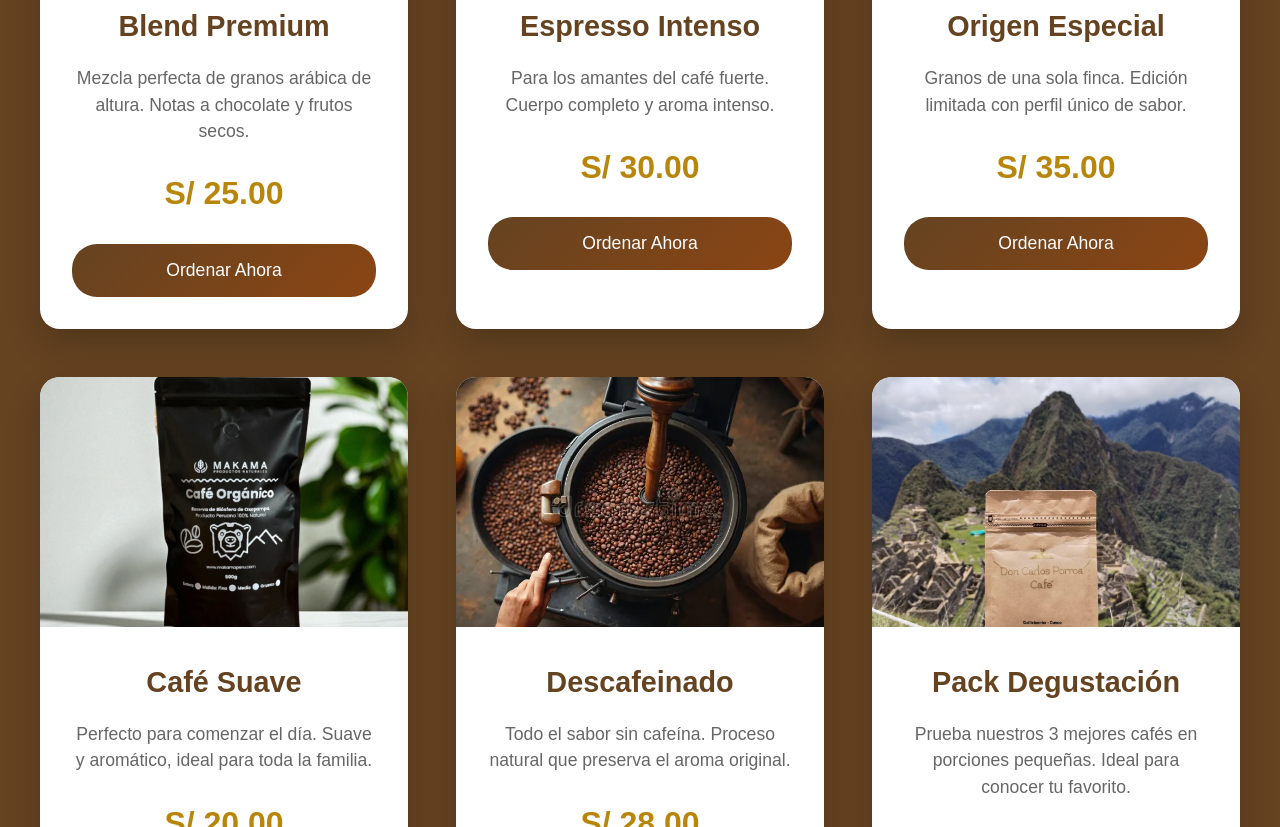
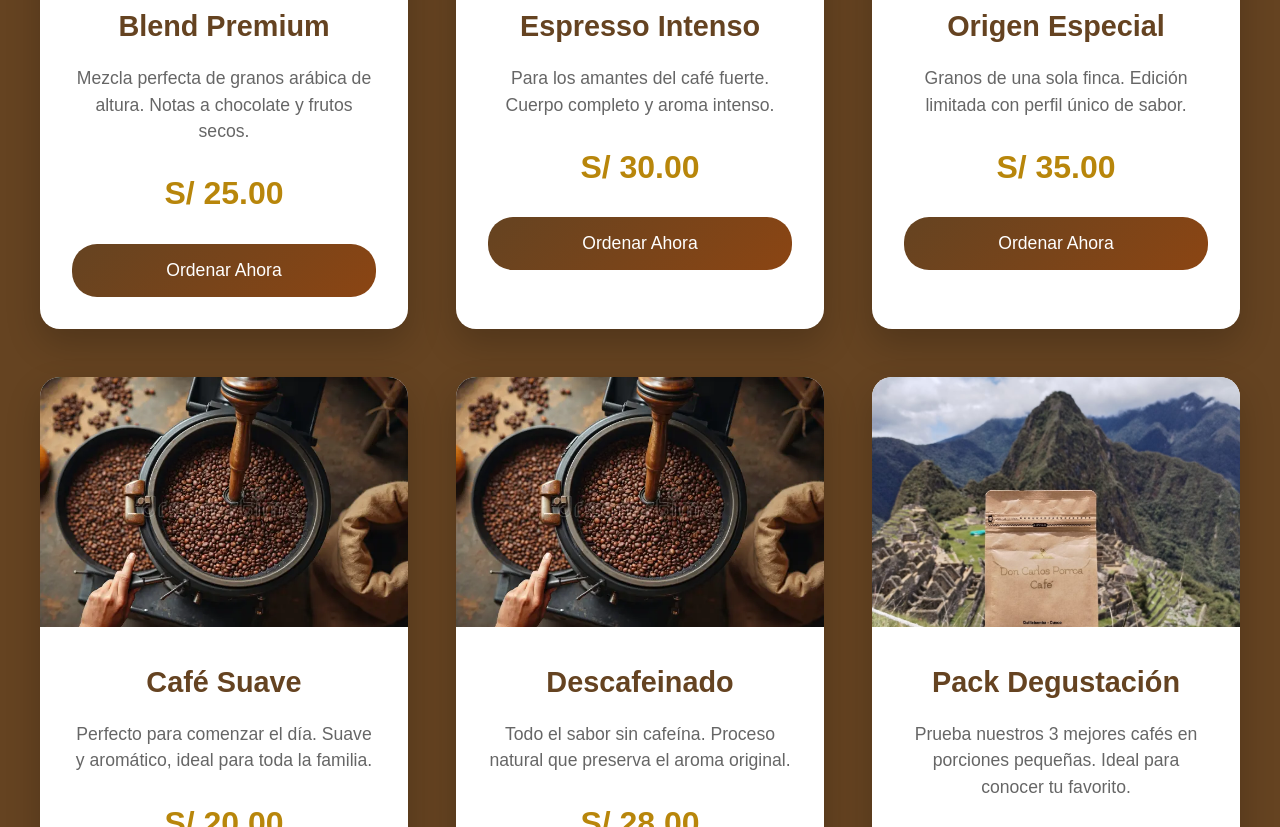
Before and after one commit to NICKTO44/landingPageCafe, a website: page public/index.html in a window 1280 px wide. Shown: the part 2089-2916 px from the top of the page. Drawn offline with Linux system fonts and the light colour scheme; no server answers.

Commit message:
actualizado

```diff
--- a/public/index.html
+++ b/public/index.html
@@ -110,7 +110,7 @@
                 </div>
             </div>
             <div class="product-card">
-                <div class="product-image" style="background-image: url('/imagenes/Cafe-organico.png')"></div>
+                <div class="product-image" style="background-image: url('/imagenes/tostado-café-artesanal.jpg')"></div>
                 <div class="product-content">
                     <h3 class="product-title">Café Suave</h3>
                     <p class="product-description">Perfecto para comenzar el día. Suave y aromático, ideal para toda la familia.</p>
```
